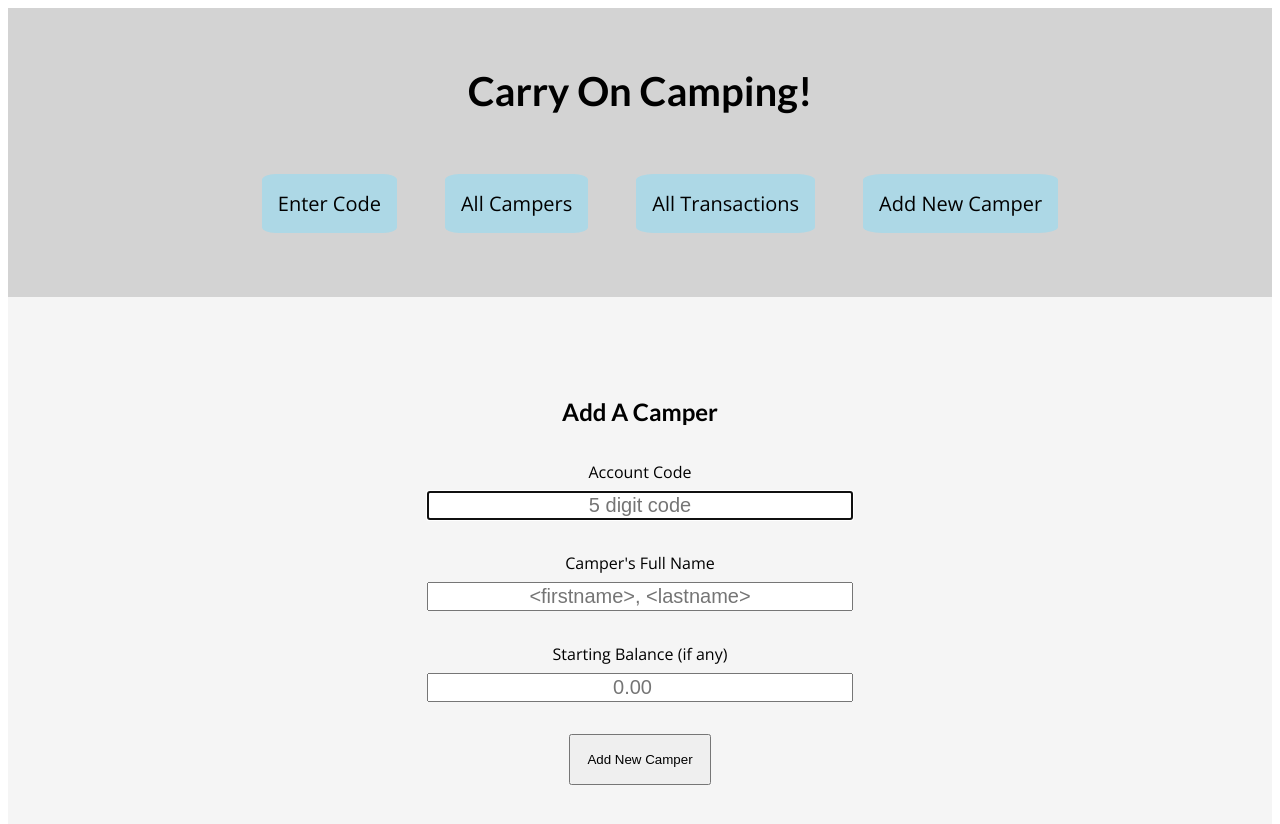
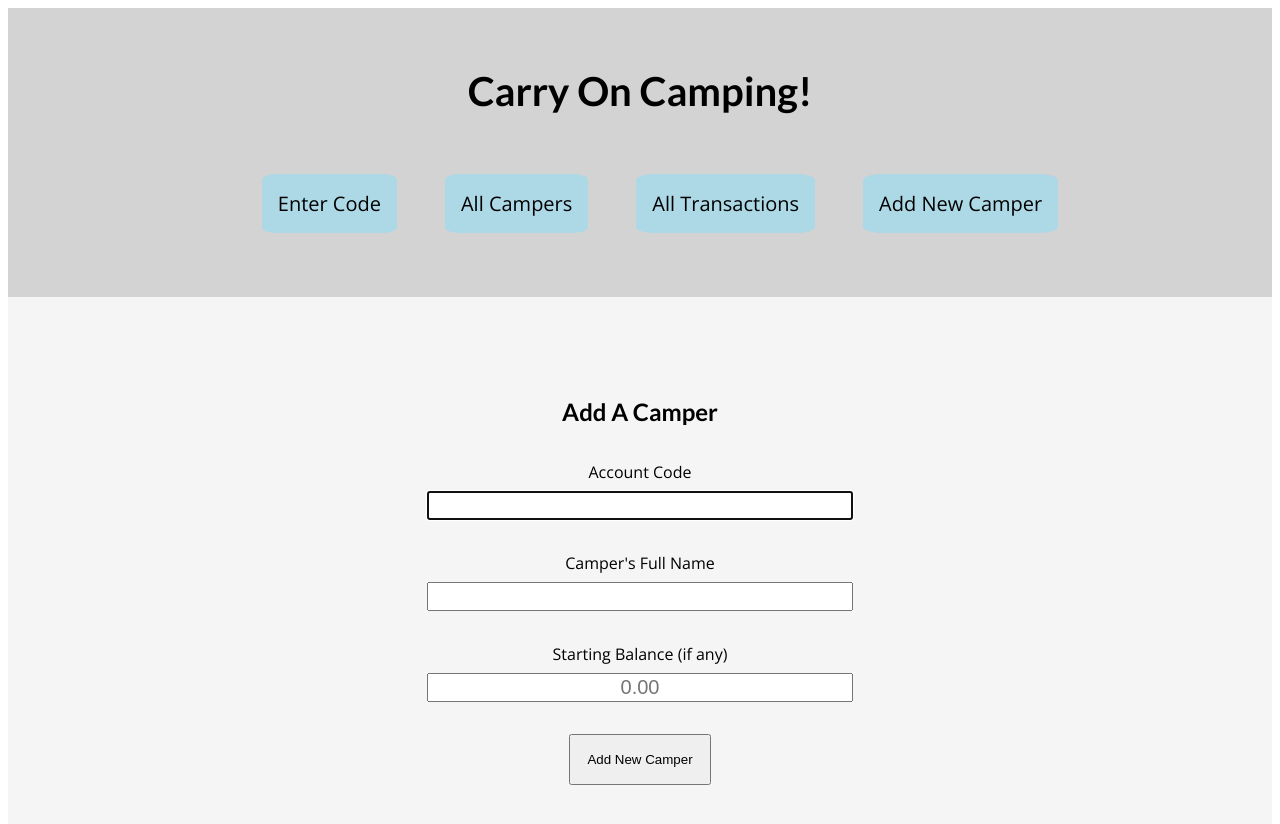
Before and after one commit to RadheyaM/next-camp-bank, a Next.js app: page /campers/add in a window 1280 px wide. Shown: the top 824 px of the page. Built offline with nearby package versions, Linux system fonts and the light colour scheme.

Commit message:
make a few changes to the new camper form and connected pages

```diff
--- a/src/components/forms/NewCamperForm.js
+++ b/src/components/forms/NewCamperForm.js
@@ -8,13 +8,13 @@ const NewCamperForm = props => {
   const inputHandler = (identifier, event) => {
     if (identifier === "accountId") {
       setEnteredAccountId(event.target.value);
-      console.log(event.target.value);
+      // console.log(event.target.value);
     } else if (identifier === "name") {
       setEnteredName(event.target.value);
-      console.log(event.target.value);
+      // console.log(event.target.value);
     } else {
       setEnteredStartingBalance(event.target.value)
-      console.log(event.target.value);
+      // console.log(event.target.value);
     }
   };
 
@@ -25,11 +25,12 @@ const NewCamperForm = props => {
       name: enteredName,
       startingBalance: enteredStartingBalance
     }
-    console.log("CamperData: ", camperData)
-    // props.onAdd(camperData);
+    // console.log("CamperData: ", camperData)
+    props.onAdd(camperData);
     setEnteredAccountId("")
     setEnteredName("")
     setEnteredStartingBalance("")
+    // redirect to new customer account overview...
   }
 
 
@@ -43,9 +44,9 @@ const NewCamperForm = props => {
             id="accountId"
             type="text"
             required={true}
-            placeholder='5 digit code'
             autoFocus={true}
             onChange={(event) => {inputHandler("accountId", event)}}
+            value={enteredAccountId}
           />
         </div>
         <div>
@@ -54,17 +55,18 @@ const NewCamperForm = props => {
             id="name"
             type="text"
             required={true}
-            placeholder='<firstname>, <lastname>'
             onChange={(event) => {inputHandler("name", event)}}
+            value={enteredName}
           />
         </div>
         <div>
           <label htmlFor="startingBalance">Starting Balance (if any)</label>
           <input
             id="startingBalance"
-            type="number"
+            type="text"
             placeholder='0.00'
             onChange={(event) => {inputHandler("startingBalance", event)}}
+            value={enteredStartingBalance}
           />
         </div>
       </div>
--- a/src/components/forms/NewCamperForm.module.css
+++ b/src/components/forms/NewCamperForm.module.css
@@ -38,3 +38,9 @@
 .newCamperForm .submitBtn button {
   padding: 1rem;
 }
+
+.newCamperForm .submitBtn button:hover {
+  cursor: pointer;
+  background-color: orange;
+  color: white;
+}
--- a/src/pages/campers/add.js
+++ b/src/pages/campers/add.js
@@ -1,9 +1,17 @@
+import { useState, useEffect } from "react";
+import { useRouter } from "next/router";
+import { addCamper } from "../api/campers";
+
 import NewCamperForm from "@/components/forms/NewCamperForm";
 
-const AddCamper = () => {
-  return (
-    <NewCamperForm />
-  )
+const AddCamper = (props) => {
+  const router = useRouter();
+  const [receivedNewCamperData, setReceivedNewCamperData] = useState("");
+  const postCamperHandler = (newCamperData) => {
+    setReceivedNewCamperData(newCamperData);
+  };
+
+  return <NewCamperForm onAdd={postCamperHandler} />;
 };
 
 export default AddCamper;
--- a/src/pages/index.js
+++ b/src/pages/index.js
@@ -4,6 +4,6 @@ const HomePage = () => {
   return (
     <ScanCamperCode />
   )
-}
+};
 
-export default HomePage
+export default HomePage;
```
